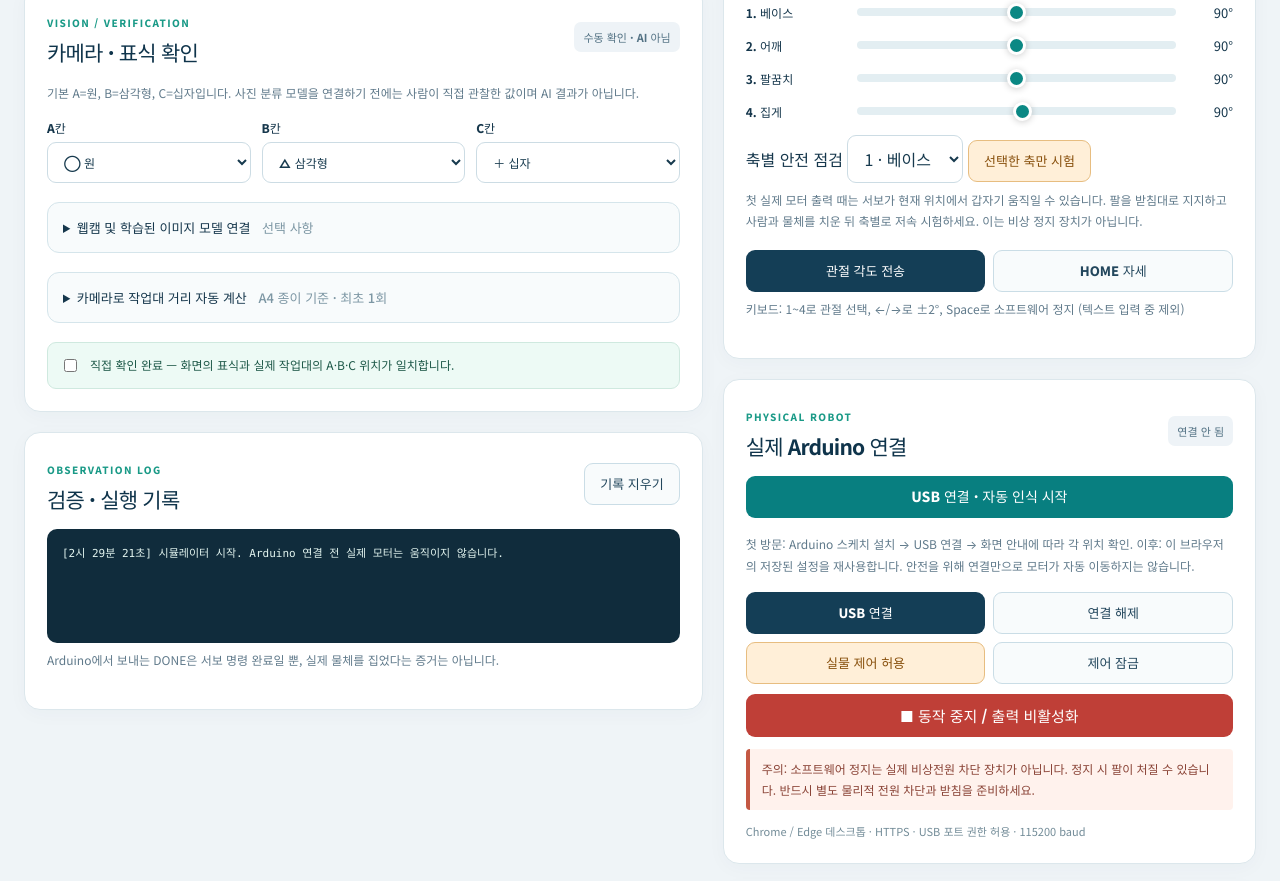
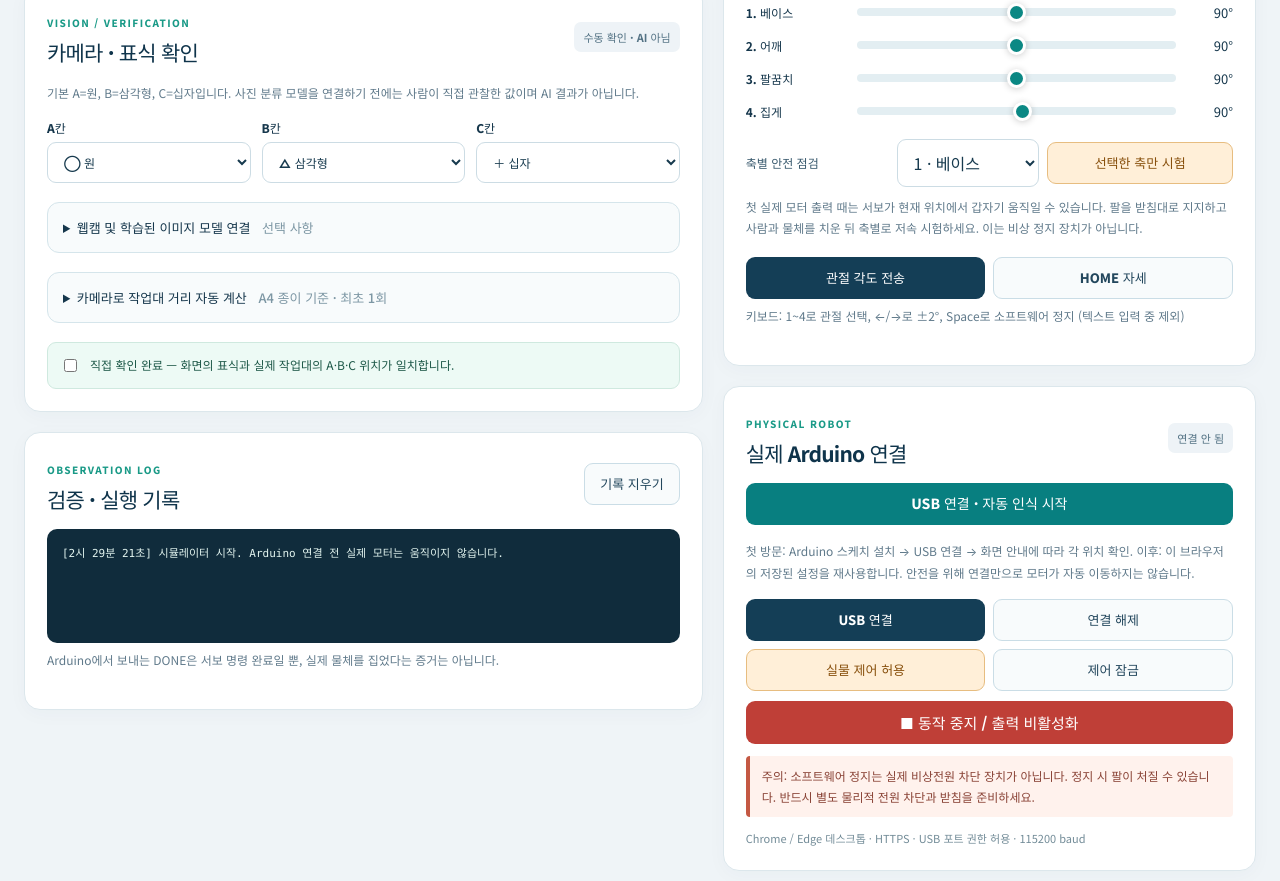
Before and after one commit to gim6110-glitch/AIrobot, a website with bundled scripts: page index.html in a window 1280 px wide. Shown: the part 973-1854 px from the top of the page. Built offline with nearby package versions, Linux system fonts and the light colour scheme.

Commit message:
style: align servo single-axis test controls in the calibration panel

```diff
--- a/styles.css
+++ b/styles.css
@@ -107,3 +107,8 @@ footer{text-align:center;font-size:10px;color:#7893a0;padding:19px 10px 30px;let
 .calibration-step{background:#e8f5f3;border-left:4px solid #0b9186;padding:12px 15px;border-radius:7px;color:#095d61;font-size:13px;font-weight:800;line-height:1.7}
 #boardReach{white-space:pre-line}
 #quickStart{margin-bottom:9px;font-size:14px}
+
+.axis-check{display:grid;grid-template-columns:1fr 1fr 1.3fr;gap:8px;align-items:center;margin:18px 0 9px}
+.axis-check label{font-size:12px;font-weight:800;color:#38596d}
+.axis-check select{width:100%}
+@media(max-width:650px){.axis-check{grid-template-columns:1fr 1fr}.axis-check label{grid-column:span 2}.axis-check button{grid-column:span 2}}
```
